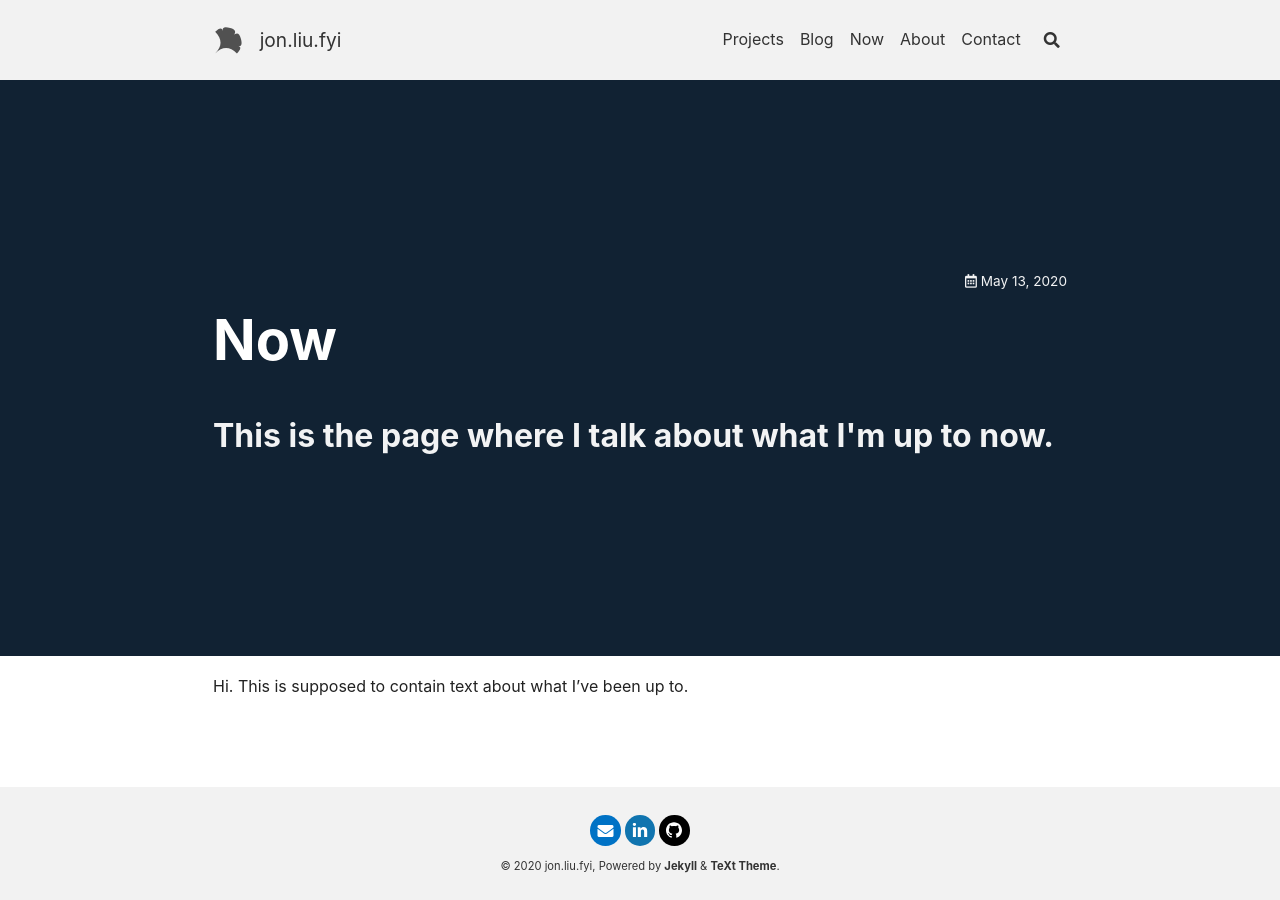
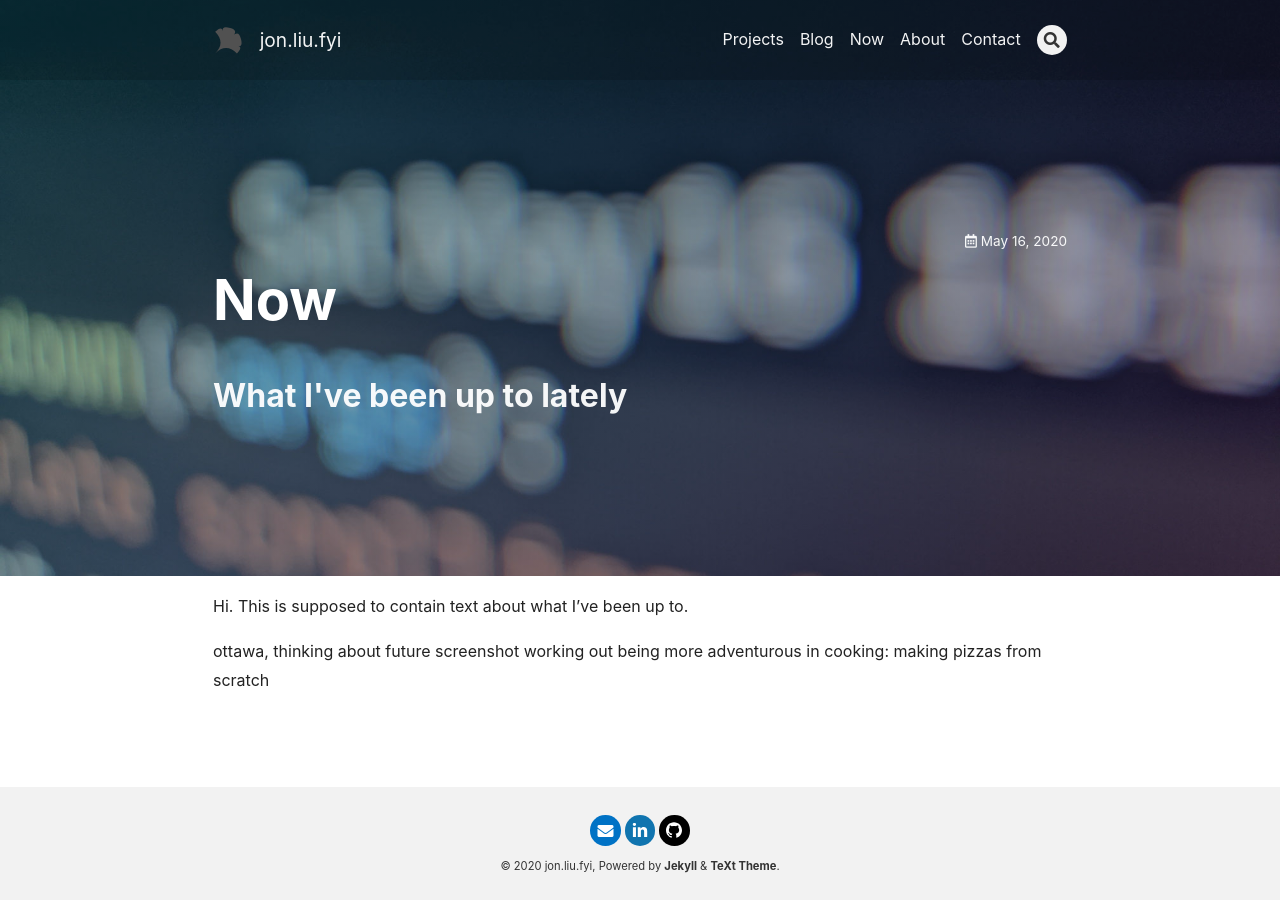
Before and after one commit to JonLiuFYI/JonLiuFYI.github.io, a Jekyll site: the page built from now.md, in a window 1280 px wide. Built offline with Jekyll 4.4.1, drawn with Linux system fonts in a browser that asks for light colours; nearby versions of some CDN libraries.

Commit message:
now page banner

```diff
--- a/now.md
+++ b/now.md
@@ -1,13 +1,23 @@
 ---
 layout: article
 title: Now
-excerpt: This is the page where I talk about what I'm up to now.
-date: 2020-05-13 21:27:36 -0400
+excerpt: What I've been up to lately
+date: 2020-05-16
+
+mode: immersive
+header:
+    theme: dark
 article_header:
     type: overlay
     theme: dark
-    background_color: '#123'
-    background_image: false
+    background_image:
+        gradient: 'linear-gradient(135deg, rgba(14, 91, 109, 0.5), rgba(35, 11, 55, 0.5))'
+        src: /assets/images/now/now_2020-05-16.jpg
 ---
 
 Hi. This is supposed to contain text about what I've been up to.
+
+ottawa, thinking about future
+screenshot
+working out
+being more adventurous in cooking: making pizzas from scratch
```
Also changed, not shown: about.md (+1 -3 lines), assets/images/now/now_2020-05-16.jpg (added).
